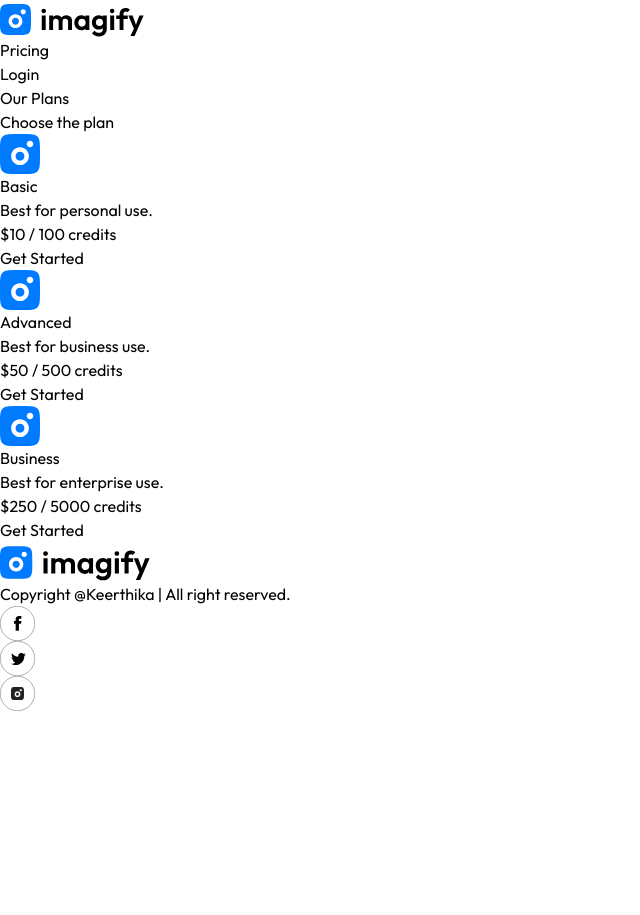
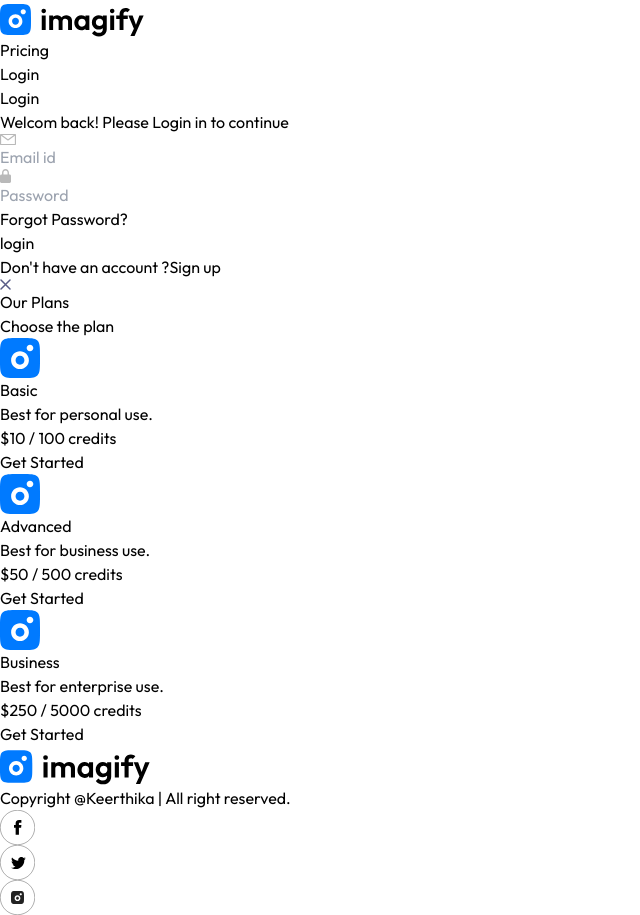
Before and after one commit to keerthikashetty08/Imagify, a React (Vite) app in the folder client/: page /buy in a window 1280 px wide. Both pictures are taken after a click on the button "Login". Shown: the whole page, without its empty margins (0-640 px from the left). Before the commit the page ends 800 px from the top, so only its background shows below. Built offline with nearby package versions, Linux system fonts and the light colour scheme.

Commit message:
Login and sing up page added

```diff
--- a/client/src/App.jsx
+++ b/client/src/App.jsx
@@ -1,16 +1,22 @@
-import React from 'react'
+import React, { useContext } from 'react'
 import { Routes, Route} from 'react-router-dom'
 import Home from './pages/Home'
 import Result from './pages/Result'
 import BuyCredit from './pages/BuyCredit'
 import Navbar from './components/Navbar'
 import Footer from './components/Footer'
+import Login from './components/Login'
+import { AppContext } from './context/AppContext'
 
 const App = () => {
+
+  const {showLogin} = useContext(AppContext)
+
   return (
     <div>
       <div className="px-4 sm:px-10 md:px-14 lg:px-28 min-h-screen bg-gradient-to-b from-pink-200 to-teal-200">
         <Navbar/>
+        { showLogin && <Login />}
       <Routes>
         < Route path='/' element= {<Home/>}/>
         < Route path='/result' element= {<Result/>}/>
--- /dev/null
+++ b/client/src/components/Login.jsx
@@ -0,0 +1,64 @@
+import React, { useContext, useEffect, useState } from 'react'
+import {assets} from '../assets/assets'
+import { AppContext } from '../context/AppContext'
+const Login = () => {
+
+    const [state , setState] = useState('Login')
+    const { setShowLogin } = useContext(AppContext)
+
+
+    useEffect(() => {
+        document.body.style.overflow = 'hidden';
+        return () =>{
+            document.body.style.overflow ='unset'
+        }
+    },[])
+
+  return (
+    <div className='absolute top-0 left-0 right-0 bottom-0 z-10  backdrop-blur-sm bg-black/30 flex justify-center items-center'>
+        <form  className='relative bg-white p-10 rounded-xl text-slate-500 '>
+            <h1 className='text-center text-2xl text-neutral-700 font-medium'>
+                {state}
+            </h1>
+            <p className='text-sm text-center'> Welcom back! Please <span>
+                {state}
+                </span> in to continue</p>
+
+            { state !== 'Login' && <div className='border px-6 py-2 flex items-center gap-2 rounded-full mt-4'>
+                <img width={25} src={assets.profile_icon} alt="" />
+                <input type="text" placeholder='Full Name' required className='outline-none text-sm' />
+            </div>}
+
+            <div className='border px-6 py-2 flex items-center gap-2 rounded-full mt-4'>
+                <img src={assets.email_icon} alt="" />
+                <input type="email" placeholder='Email id' required className='outline-none text-sm' />
+            </div>
+            <div className='border px-6 py-2 flex items-center gap-2 rounded-full mt-4'>
+                <img src={assets.lock_icon} alt="" />
+                <input type="password" placeholder='Password' required className='outline-none text-sm' />
+            </div>
+
+            { state === 'Login' && <p className='text-sm text-blue-600 my-4 cursor-pointer'>
+                Forgot Password?
+            </p>}
+            <button className='bg-blue-600 w-full text-white py-2 mt-2 rounded-full'>
+                { state === 'Login' ? 'login' : 'create account'}
+            </button>
+
+            { state === 'Login' ? <p className='mt-5 text-center'>
+                Don't have an account ?
+                <span className='text-blue-600 cursor-pointer' onClick={() => setState('Sign Up')}>Sign up</span>
+            </p>
+            :
+            <p className='mt-5 text-center'>
+                Already have an account ?
+                <span className='text-blue-600 cursor-pointer' onClick={() => setState('Login')}> Login </span>
+            </p>}
+
+            <img onClick={() => setShowLogin(false)} className='absolute top-5 right-5  cursor-pointer' src={assets.cross_icon} alt="" />
+        </form>
+    </div>
+  )
+}
+
+export default Login
--- a/client/src/components/Navbar.jsx
+++ b/client/src/components/Navbar.jsx
@@ -6,7 +6,7 @@
 const Navbar = () => {
   const {user} = useContext(AppContext)
   const navigate= useNavigate();
-
+  const {setShowLogin} = useContext(AppContext)
 
   return (
     <div className="flex items-center justify-between py-4">
@@ -33,7 +33,7 @@
         :
         <div className='flex items-center gap-2 sm:gap-5' >
             <p  onClick={() => navigate('/buy')} className="cursor-pointer">Pricing</p>
-            <button className="bg-zinc-800 text-white px-7 py-2 sm:px-10 text-sm  rounded-full">Login</button>
+            <button onClick={() => setShowLogin(true)}  className="bg-zinc-800 text-white px-7 py-2 sm:px-10 text-sm  rounded-full">Login</button>
         </div>
         }
       </div>
--- a/client/src/context/AppContext.jsx
+++ b/client/src/context/AppContext.jsx
@@ -5,9 +5,15 @@
 const AppContextProvider = (props) => {
     const [user, setUser] = useState(null);
 
+    const [showLogin, setShowLogin] = useState(false);
+
+
+
     const value={
         user,
-        setUser
+        setUser,
+        showLogin,
+        setShowLogin
     }
     return (
         <AppContext.Provider value={value}>
```
